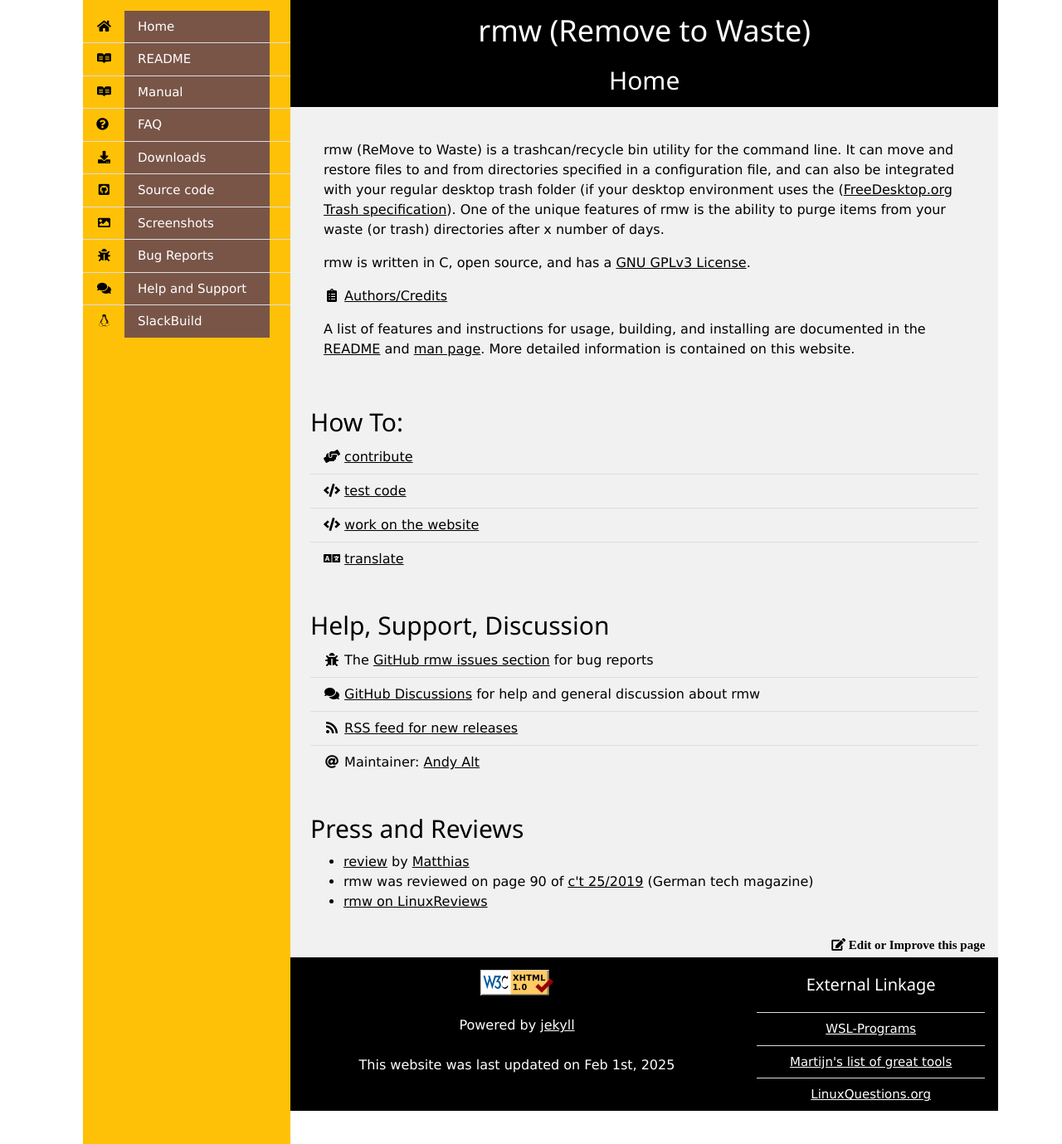
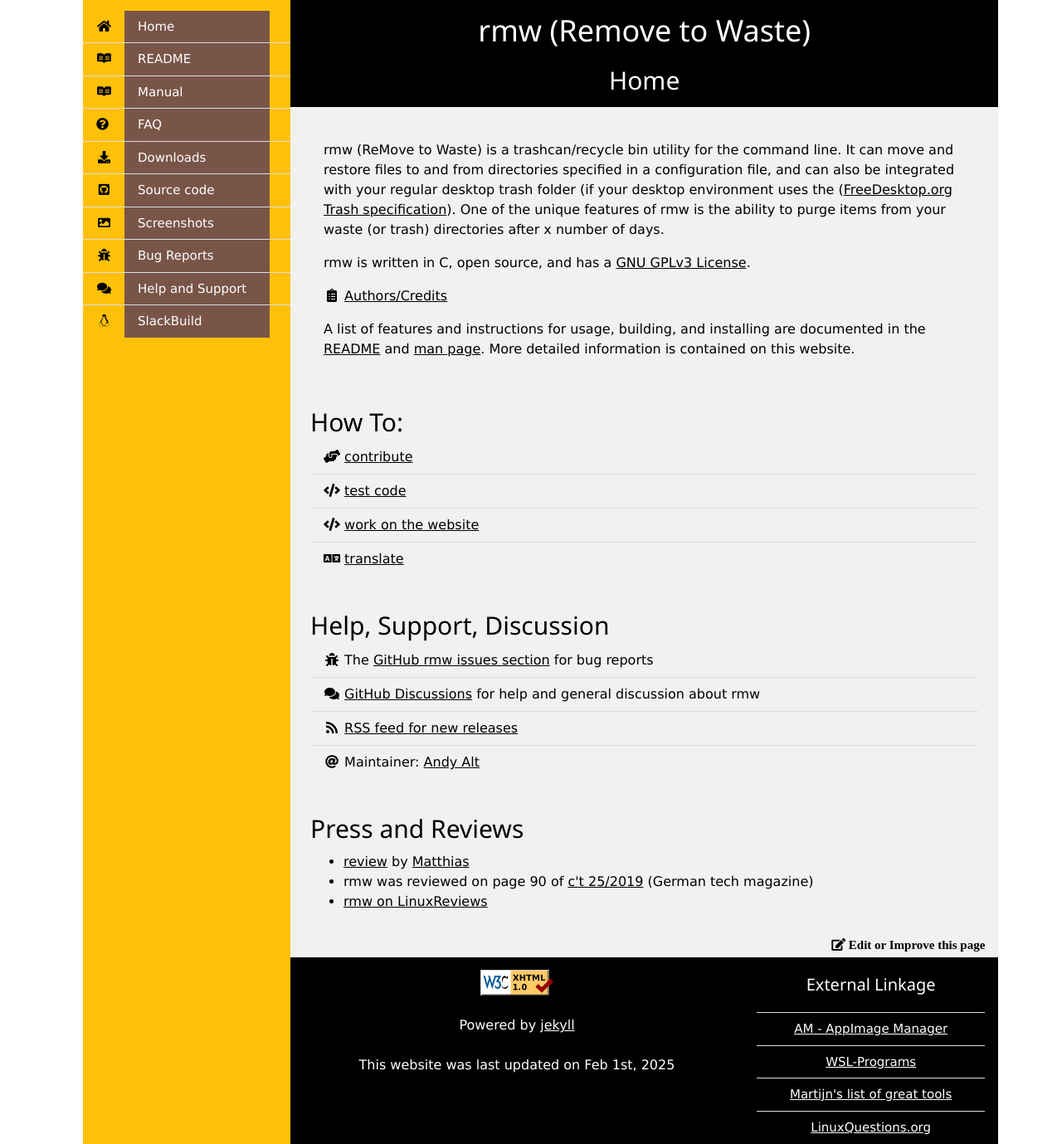
Before and after one commit to theimpossibleastronaut/rmw-website, a Jekyll site: the page built from index.md, in a window 1280 px wide and 1379 px high. Shown: the whole window at 83% size. Built offline with Jekyll 4.4.1, drawn with Linux system fonts in a browser that asks for light colours.

Commit message:
Add link to AM AppImage Manager
@ivan-hc Want to review? ;)

```diff
--- a/_includes/tail.html
+++ b/_includes/tail.html
@@ -15,6 +15,7 @@
     <div class="w3-container w3-cell">
       <ul class="w3-ul w3-center">
         <li><h4>External Linkage</h4></li>
+        <li><a title="AppImage Package Manager: Install, update and sandbox all AppImages, system-wide or locally from the command line" href="https://github.com/ivan-hc/AM">AM - AppImage Manager</a></li>
         <li><a title="A community powered list of programs that work (and those that don't) on the Windows subsystem for Linux" href="https://github.com/ethanhs/WSL-Programs">WSL-Programs</a></li>
         <li><a title="Martijn's list of great tools" href="https://sexybiggetje.codeberg.page/">Martijn's list of great tools</a></li>
         <li><a href="https://www.linuxquestions.org/">LinuxQuestions.org</a></li>
```
